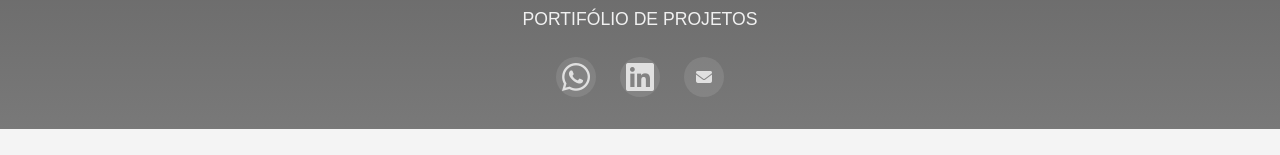
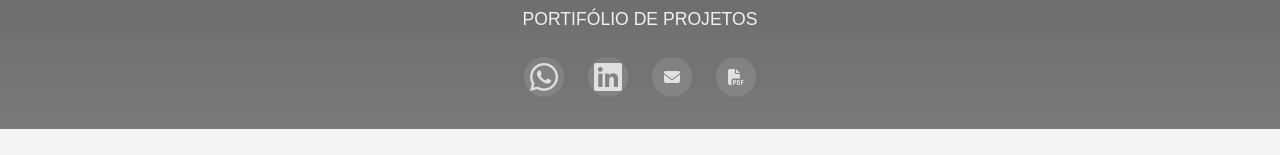
Before and after one commit to BrenoWitek/portifolio, a plain HTML site: page index.html in a window 1280 px wide. Shown: the part 260-415 px from the top of the page. Drawn offline with Linux system fonts and the light colour scheme.

Commit message:
Update index.html

```diff
--- a/index.html
+++ b/index.html
@@ -316,8 +316,13 @@
     <a href="https://www.linkedin.com/in/breno-witek-87aa3222b" target="_blank" aria-label="LinkedIn">
         <i class="fab fa-linkedin"></i>
     </a>
-      <a href="https://mail.google.com/mail/?view=cm&fs=1&to=breno.witek1@gmail.com&su=PROJETOS%20 - %20INDUSTRIAIS&body=Olá%20Breno!%20Gostaria%20de%20saber%20mais%20sobre%20seus%20projetos." aria-label="Email">
+    <a href="https://mail.google.com/mail/?view=cm&fs=1&to=breno.witek1@gmail.com&su=PROJETOS%20-%20INDUSTRIAIS&body=Olá%20Breno!%20Gostaria%20de%20saber%20mais%20sobre%20seus%20projetos."
+       aria-label="Email">
         <i class="fas fa-envelope"></i>
+    </a>
+    <a href="https://drive.google.com/file/d/1wBXGD5ISsMUoUnTxYXmoudx1KdkbeZhM/view?usp=sharing"
+       target="_blank" aria-label="Currículo">
+        <i class="fas fa-file-pdf"></i>
     </a>
 </div>
   </header>
```
Lines whose indentation alone changed are shown as unchanged.
